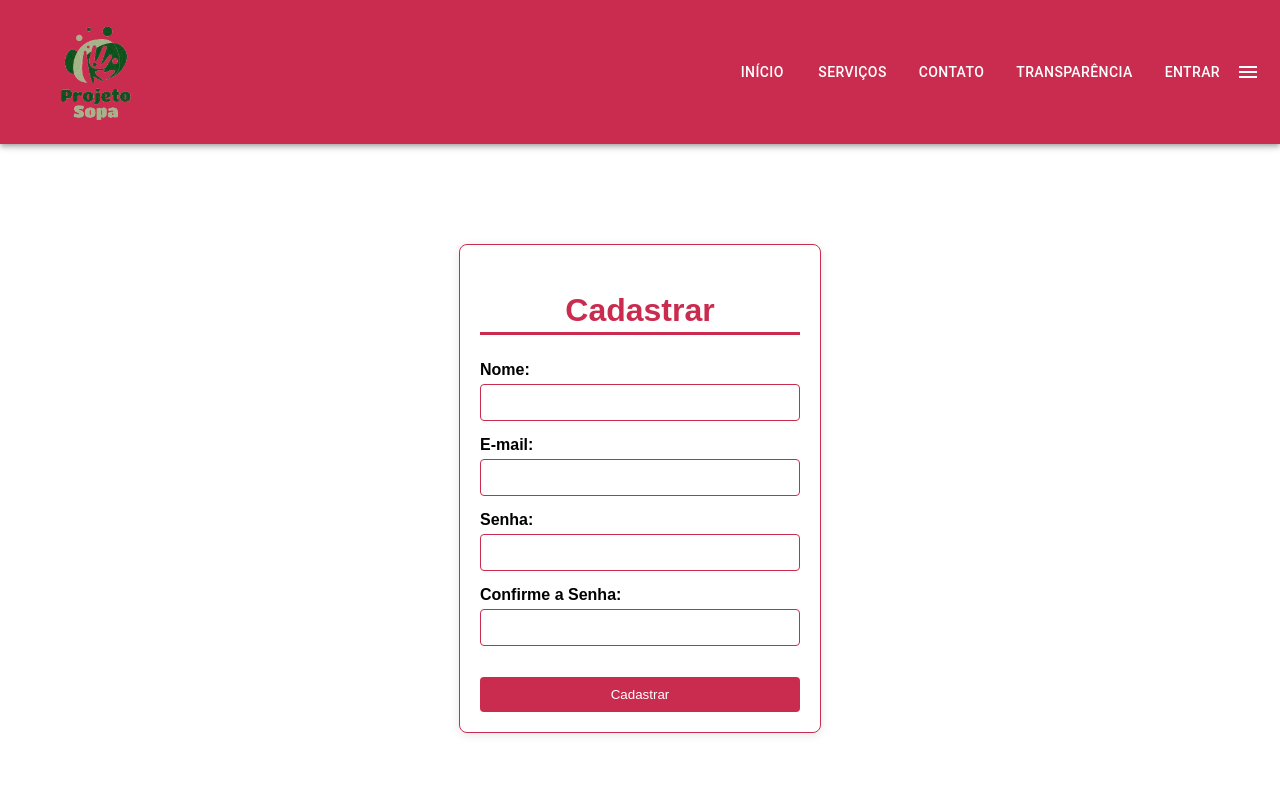
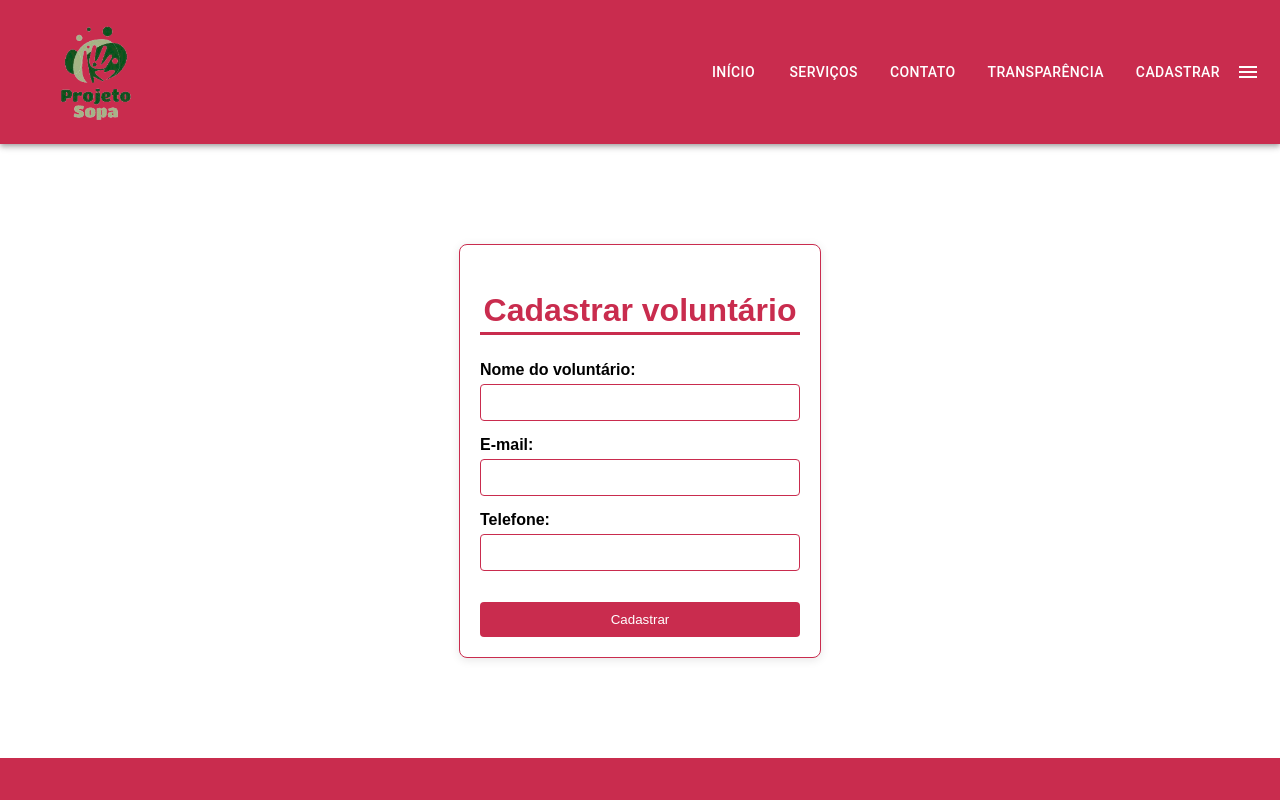
Before and after one commit to Pibonora/PI-V, a React (Create React App) app: page /cadastrar in a window 1280 px wide. Shown: the top 800 px of the page. Built offline with nearby package versions, Linux system fonts and the light colour scheme.

Commit message:
Alterações de cadastro

```diff
--- a/src/assets/Menu.css
+++ b/src/assets/Menu.css
@@ -1,7 +1,7 @@
 /* Menu.css */
 
 .menu-bar {
-    background-color: #8ABF5F; /* Cor verde para o AppBar */
+    background-color: #C92C4E; /* Cor verde para o AppBar */
 
   }
 
@@ -36,7 +36,7 @@
     bottom: 0; /* Posiciona na parte inferior do link */
     width: 100%; /* A largura total do link */
     height: 2px; /* A altura da borda */
-    background-color: #8ABF5F; /* Cor da borda */
+    background-color: #C92C4E; /* Cor da borda */
     transform: scaleX(0); /* Inicia com escala 0 (invisível) */
     transition: transform 0.2s ease; /* Transição suave */
 
@@ -59,7 +59,7 @@
       position: absolute;
       top: 60px; /* Ajuste a posição conforme necessário */
       right: 0;
-      background-color: #4caf50;
+      background-color: #C92C4E;
       width: 100%;
       padding: 1rem;
       gap: 1rem;
--- a/src/components/Footer.tsx
+++ b/src/components/Footer.tsx
@@ -14,10 +14,11 @@ const Footer: React.FC = () => {
         </div>
         <div className="footer-section">
           <h3>Mapa do Site</h3>
-          <a href="#inicio" className="footer-link">Início</a>
+          <a href="/" className="footer-link">Início</a>
           <a href="#servicos" className="footer-link">Serviços</a>
           <a href="#contato" className="footer-link">Contato</a>
           <a href="/transparencia" className="footer-link">Transparência</a>
+          <a href="/cadastrar" className="footer-link">Cadastrar</a>
         </div>
         <div className="footer-section">
           <h3>Contatos</h3>
--- a/src/components/Menu.tsx
+++ b/src/components/Menu.tsx
@@ -42,7 +42,7 @@ const Menu: React.FC = () => {
             <Link to="/transparencia" className="nav-link">Transparência</Link>
           </Button>
           <Button color="inherit" className="nav-button">
-            <Link to="/entrar" className="nav-link">Entrar</Link>
+            <Link to="/cadastrar" className="nav-link">cadastrar</Link>
           </Button>
         </div>
         <IconButton
--- a/src/pages/Cadastrar.tsx
+++ b/src/pages/Cadastrar.tsx
@@ -7,10 +7,10 @@ import '../assets/Cadastro.css'; // Verifique se o caminho está correto
 const Cadastrar: React.FC = () => {
   return (
     <section className='entrar-container'>
-      <h2>Cadastrar</h2>
+      <h2>Cadastrar voluntário</h2>
       <form>
         <div>
-          <label>Nome:</label>
+          <label>Nome do voluntário:</label>
           <input type="text" name='name' required />
         </div>
         <div>
@@ -18,11 +18,7 @@ const Cadastrar: React.FC = () => {
           <input type="email" name='email' required />
         </div>
         <div>
-          <label>Senha:</label>
-          <input type="password" name='password' required />
-        </div>
-        <div>
-          <label>Confirme a Senha:</label>
+          <label>Telefone:</label>
           <input type="password" name='password' required />
         </div>
         <button type="submit">Cadastrar</button>
```
